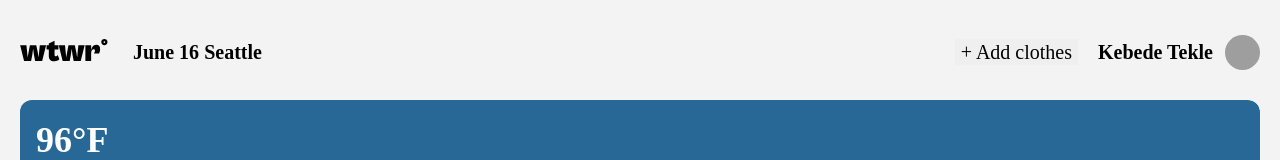
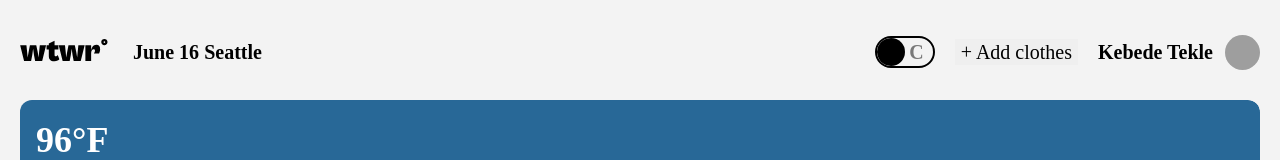
Before and after one commit to kebede01/se_project_react, a React (Vite) app: page / in a window 1280 px wide. Shown: the top 160 px of the page. Built offline with nearby package versions, Linux system fonts and the light colour scheme; no server answers; grey boxes are pictures that could not be loaded.

Commit message:
feat:toggle switch jsx and css

```diff
--- a/src/components/Header/Header.css
+++ b/src/components/Header/Header.css
@@ -18,7 +18,6 @@ margin-right: 24px;
 }
 
 .header__button{
-  margin-left: auto;
   cursor: pointer;
   line-height: 24px;
   border: none;
--- a/src/components/Header/Header.jsx
+++ b/src/components/Header/Header.jsx
@@ -1,6 +1,8 @@
 import "./Header.css";
 import logo from "../../assets/logo.svg";
 import avatar from "../../assets/myavatar.jpg";
+import ToggleSwitch from "../ToggleSwitch/ToggleSwitch";
+
 function Header({ handleAddGarment, weatherData, avatarName }) {
   const currentDate = new Date().toLocaleString("default", {
     month: "long",
@@ -12,6 +14,7 @@ function Header({ handleAddGarment, weatherData, avatarName }) {
       <p className="header__location-date">
         {currentDate} {weatherData.city}
       </p>
+       <ToggleSwitch/>
       <button
         type="button"
         className="header__button"
--- /dev/null
+++ b/src/components/ToggleSwitch/ToggleSwitch.css
@@ -0,0 +1,42 @@
+
+.toggle-switch__label{
+  position: relative;
+  margin:0 20px 0 auto;
+   width: 56px;
+  height: 28px;
+  border-radius:20px ;
+  overflow: hidden;
+  border: 2px solid black;
+  cursor: pointer;
+  }
+  .toggle-switch__checkbox{
+    opacity: 0;
+   }
+   .toggle__switch-circle{
+    position: absolute;
+    left: 0;
+    width: 28px;
+    height: 28px;
+    border-radius: 50%;
+    background-color: black;
+    transition: all 0.3s;
+    }
+    .toggle__switch-text{
+      position: absolute;
+      top: 3px;
+     color: #00000080;
+
+    }
+  .toggle__switch-text_F{
+    left: 9px;
+    }
+.toggle__switch-text:hover {
+  color: white;
+}
+  .toggle__switch-text_C{
+   right: 9px;
+   }
+
+ .toggle-switch__checkbox:checked ~ .toggle__switch-circle{
+     left: 28px;
+    }
--- /dev/null
+++ b/src/components/ToggleSwitch/ToggleSwitch.jsx
@@ -0,0 +1,15 @@
+import './ToggleSwitch.css'
+ const ToggleSwitch = () => {
+   return (
+     <>
+       <label htmlFor="toggle" className="toggle-switch__label">
+          <input type="checkbox" id="toggle" name="toggle" className="toggle-switch__checkbox" />
+         <span className='toggle__switch-circle'></span>
+         <span className=' toggle__switch-text toggle__switch-text_F'>F</span>
+         <span className=' toggle__switch-text toggle__switch-text_C'>C</span>
+
+       </label>
+     </>
+  )
+}
+export default ToggleSwitch
```
